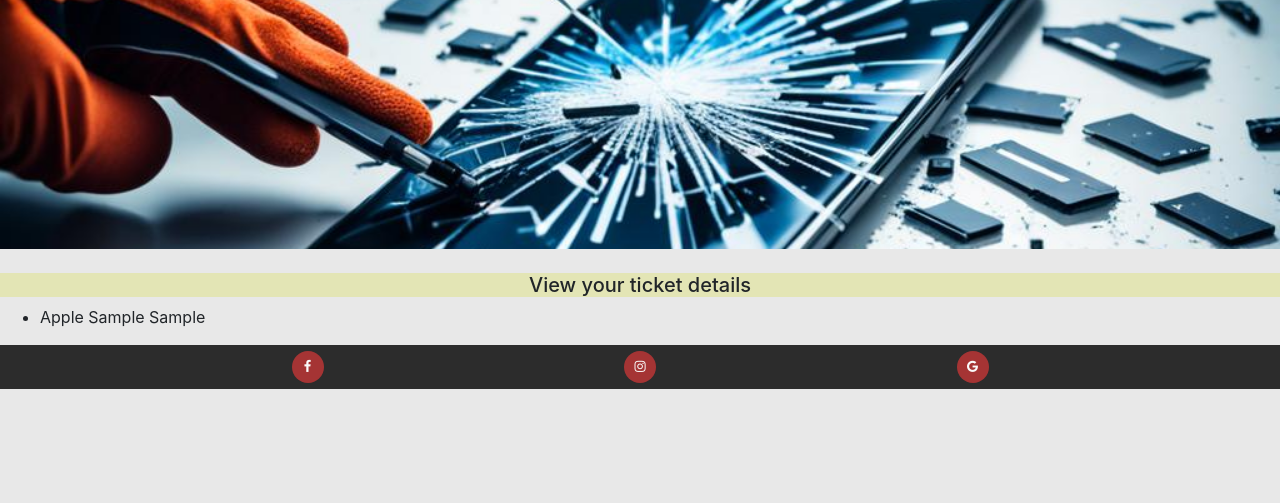
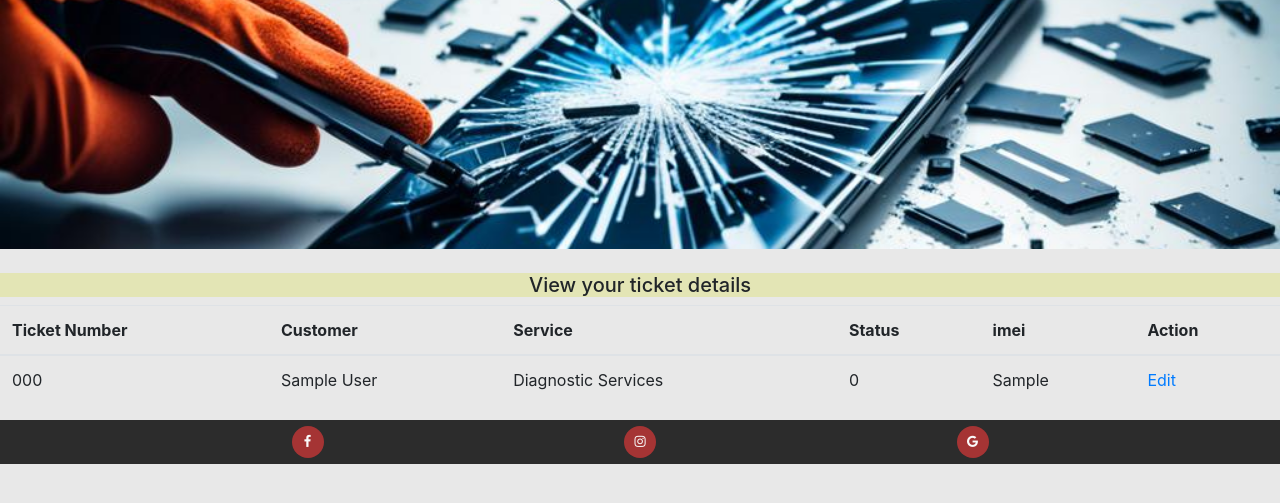
Before and after one commit to JSaprah/Smart-Tech-Repair, a Django app: page /ticket_details/ in a window 1280 px wide. Shown: the part 77-580 px from the top of the page. Run offline with Django 4.2, Linux system fonts and the light colour scheme; a user stored in the database is signed in; tables that the repository leaves empty hold one stand-in row (values such as "Sample post"); some libraries are stand-ins or nearby versions.

Commit message:
Add view for repairings

```diff
--- a/book_repair/admin.py
+++ b/book_repair/admin.py
@@ -7,6 +7,7 @@ from django_summernote.admin import SummernoteModelAdmin
 class PostAdmin(SummernoteModelAdmin):
 
     list_display = (
+        'ticket_number',
         'imei',
         'customer',
         'phonemodel',
@@ -16,6 +17,7 @@ class PostAdmin(SummernoteModelAdmin):
         'status',
         'created_on'
         )
+    readonly_fields = ['ticket_number']
     search_fields = [
         'phonemodel__make__icontains',
         'phonemodel__series',
--- a/book_repair/models.py
+++ b/book_repair/models.py
@@ -23,7 +23,6 @@ PART = (
 
 
 # Create your models here.
-
 class Customer(models.Model):
     first_name = models.CharField(max_length=100)
     last_name = models.CharField(max_length=100)
@@ -64,11 +63,12 @@ class Ticket(models.Model):
     booking_date = models.DateField(auto_now_add=True)
     status = models.IntegerField(choices=STATUS, default=0)
     created_on = models.DateTimeField(auto_now_add=True)
-    imei = models.CharField(max_length=15, unique=True)
+    imei = models.CharField(max_length=15)
     issue_description = models.TextField()
     created_by = models.ForeignKey(User, on_delete=models.CASCADE)
     ticket_number = models.CharField(max_length=50, unique=True, blank=True)
 
+# Auto generate ticket number
     def generate_ticket_number(self):
         last_ticket = Ticket.objects.order_by('-created_on').first()
 
--- a/book_repair/templates/book_repair/ticket_details.html
+++ b/book_repair/templates/book_repair/ticket_details.html
@@ -6,14 +6,31 @@
 
 <h5 class="text-center mt-4 subtitle">View your ticket details</h5>
 
-
-<ul>
-    {% for ticket in tickets %}
-    <li>
-        {{ ticket.phonemodel }}
-        {{ ticket.imei }}
-    </li>
-    {% endfor %}
-</ul>
+<table class="table table-hover table-responsive-sm">
+    <thead>
+        <tr>
+            <th scope="col">Ticket Number</th>
+            <th scope="col">Customer</th>
+            <th scope="col">Service</th>
+            <th scope="col">Status</th>
+            <th scope="col">imei</th>
+            <th scope="col">Action</th>
+        </tr>
+    </thead>
+    <tbody>
+        {% for ticket in tickets %}
+        <tr>
+            <td>{{ ticket.ticket_number }}</td>
+            <td>{{ ticket.customer }}</td>
+            <td>{{ ticket.broken_part }}</td>
+            <td>{{ ticket.status }}</td>
+            <td>{{ ticket.imei }}</td>
+            <td>
+                <a href="{% url 'edit_ticket' ticket.id %}">Edit</a>
+            </td>
+        </tr>
+        {% endfor %}
+    </tbody>
+</table>
 
 {% endblock content %}
--- a/book_repair/urls.py
+++ b/book_repair/urls.py
@@ -6,6 +6,7 @@ urlpatterns = [
     path('booking/', views.phones_list, name='booking'),
     path('booking/<slug:slug>/', views.create_ticket, name='create_ticket'),
     path('ticket_details/', views.ticket_details, name='ticket_details'),
+    path('edit_ticket/<int:id>/', views.edit_ticket, name='edit_ticket'),
     path('login/', views.login, name='login'),
     path('', views.home, name='home'),
 ]
--- a/book_repair/views.py
+++ b/book_repair/views.py
@@ -58,7 +58,6 @@
             ticket.broken_part = part
             ticket.save()
 
-
     else:
         customer_form = CustomerForm()
         ticket_form = TicketForm()
@@ -80,4 +79,12 @@
 @login_required
 def ticket_details(request):
     tickets = Ticket.objects.filter(created_by=request.user)
+
     return render(request, "book_repair/ticket_details.html", {'tickets': tickets})
+
+
+# Edit ticket
+def edit_ticket(request, id):
+    ticket = get_object_or_404(Ticket, id=id)
+
+    return render(request, 'book_repair/edit_ticket.html', {'ticket': ticket})
```
Also changed, not shown: book_repair/migrations/0013_ticket_ticket_number.py (added), book_repair/migrations/0014_alter_ticket_imei.py (added), book_repair/templates/book_repair/edit_ticket.html (added).
